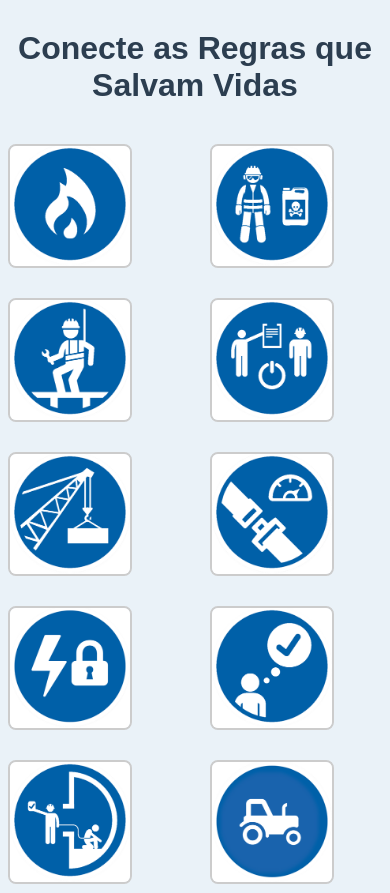
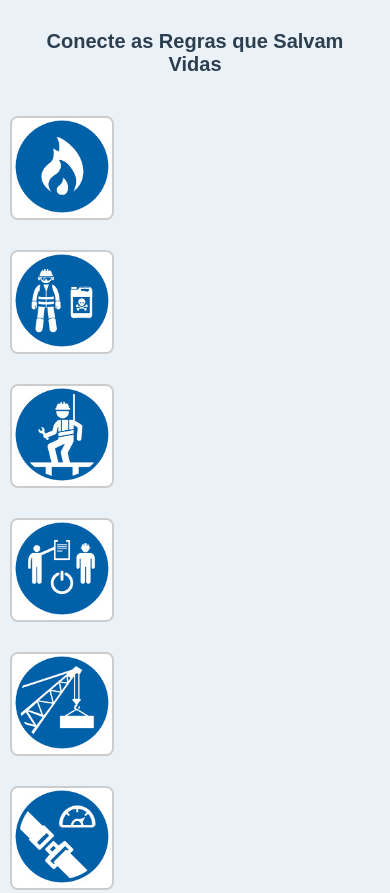
Before and after one commit to Alinetorres21/jogo-sustentavel, a plain HTML site: page index.html in a window 390 px wide. Shown: the top 893 px of the page. Drawn offline with Linux system fonts and the light colour scheme.

Commit message:
Update style.css

```diff
--- a/style.css
+++ b/style.css
@@ -2,11 +2,14 @@ body {
   font-family: Arial, sans-serif;
   background-color: #eaf2f8;
   text-align: center;
+  margin: 0;
+  padding: 0;
 }
 
 h1 {
   color: #2c3e50;
-  margin-top: 30px;
+  margin: 30px 20px 0;
+  font-size: 24px;
 }
 
 .container {
@@ -15,6 +18,7 @@ h1 {
   gap: 30px;
   max-width: 900px;
   margin: 40px auto;
+  padding: 0 20px;
 }
 
 .card {
@@ -44,6 +48,7 @@ img {
   border: 2px dashed #2c3e50;
   border-radius: 8px;
   font-size: 16px;
+  text-align: left;
 }
 
 canvas#linhaCanvas {
@@ -53,3 +58,31 @@ canvas#linhaCanvas {
   pointer-events: none;
   z-index: 0;
 }
+
+/* 🔧 Responsividade para telas menores */
+@media (max-width: 768px) {
+  .container {
+    grid-template-columns: 1fr;
+    padding: 0 10px;
+  }
+
+  .card {
+    flex-direction: column;
+    align-items: flex-start;
+  }
+
+  img {
+    width: 100px;
+    height: 100px;
+  }
+
+  .dropzone {
+    width: 100%;
+    font-size: 14px;
+    padding: 10px;
+  }
+
+  h1 {
+    font-size: 20px;
+  }
+}
```
